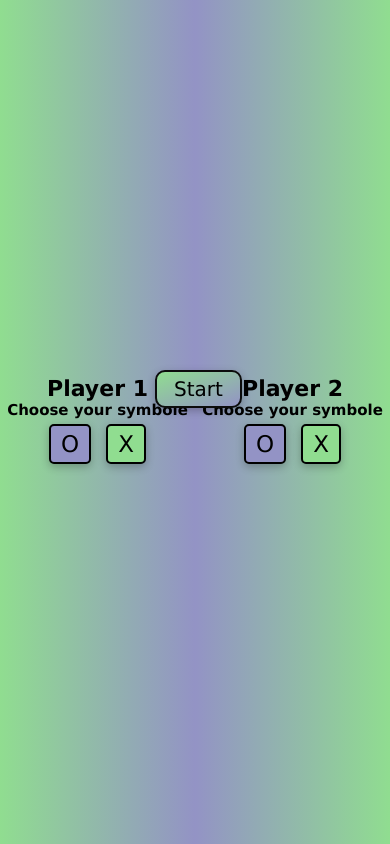
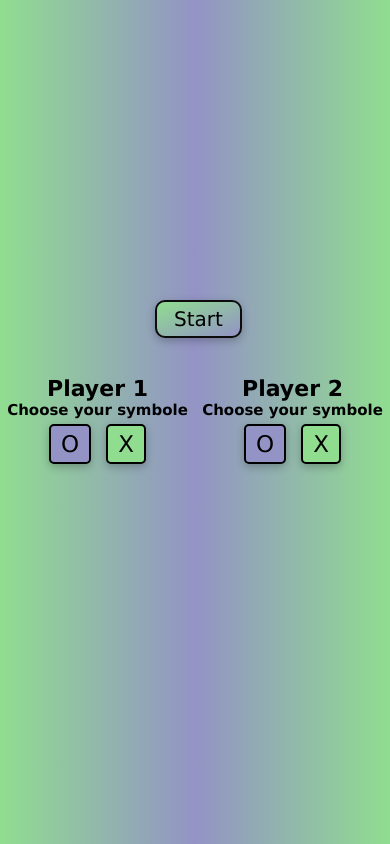
Before and after one commit to Arunkumar-ts/OX_game, a plain HTML site: page index.html in a window 390 px wide. Drawn offline with Linux system fonts and the light colour scheme.

Commit message:
start btn update style.css

```diff
--- a/style.css
+++ b/style.css
@@ -150,7 +150,4 @@
         left: -290px;
         top:-90px;
     }
-    .start_container .right .Sbtn{
-        top:370px;
-    }
 }
```
